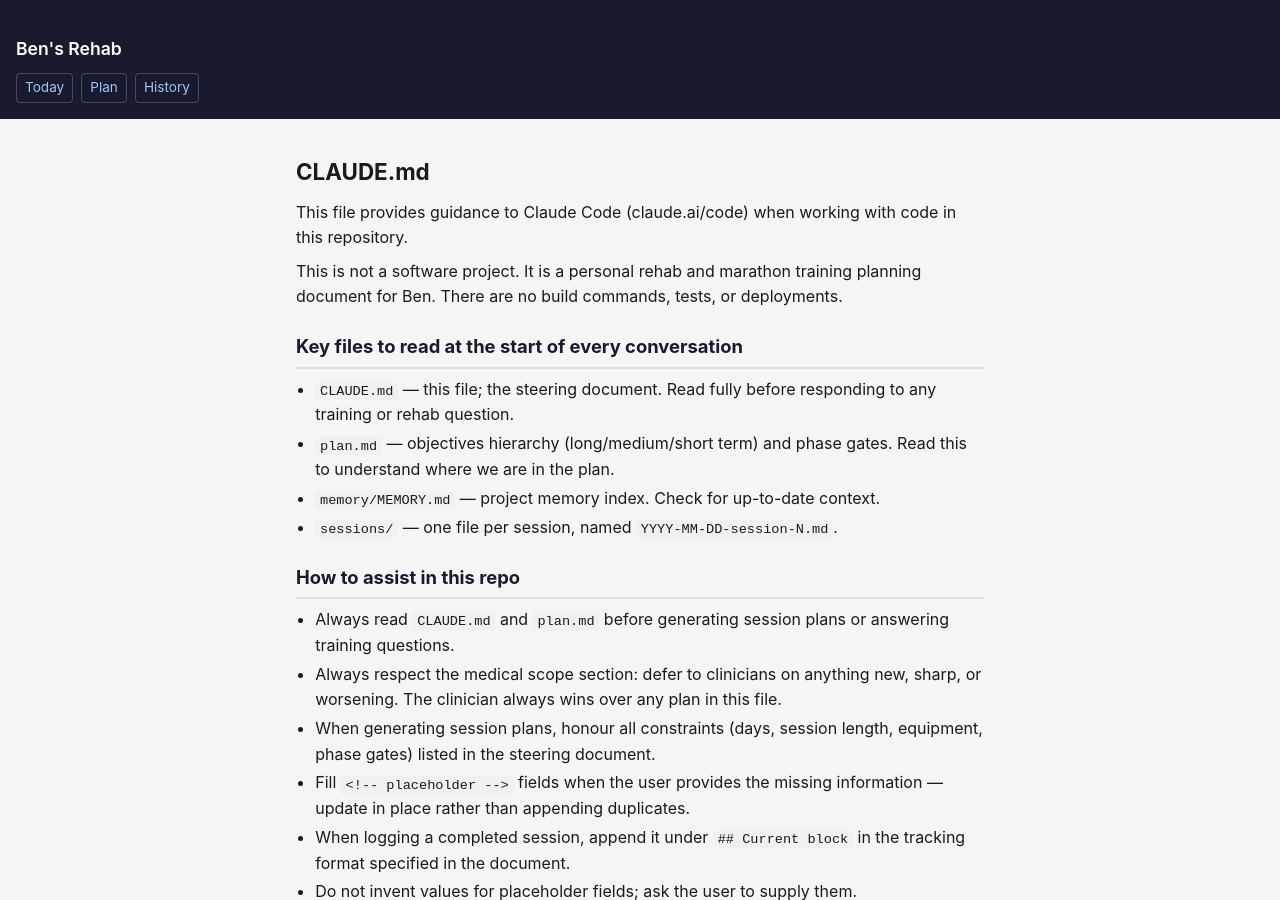
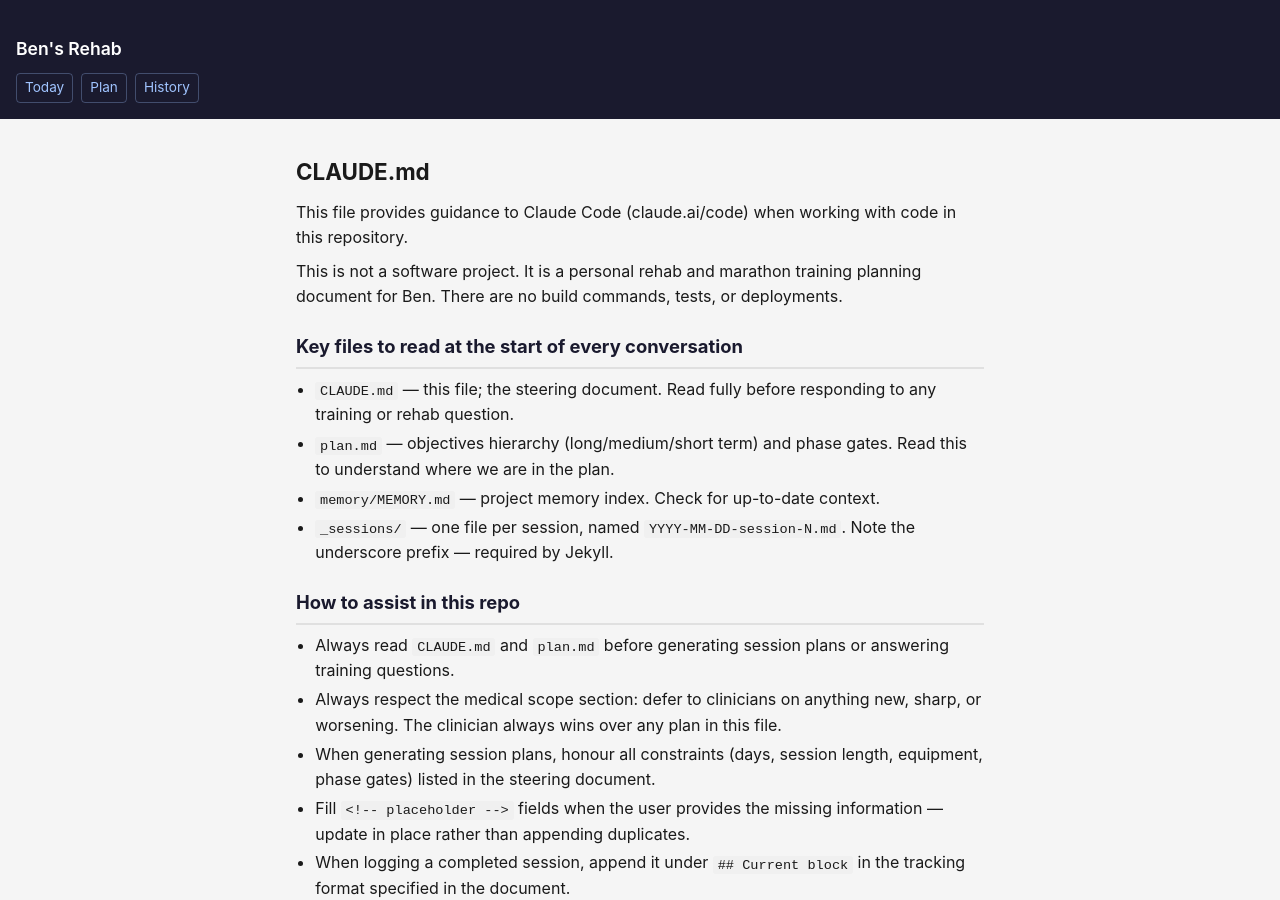
Before and after one commit to oharab/oharab.github.io, a Jekyll site: the page built from CLAUDE.md, in a window 1280 px wide and 900 px high. Built offline with Jekyll 4.4.1, drawn with Linux system fonts in a browser that asks for light colours; our own code applies the rules of GitHub Pages for plain Markdown files.

Commit message:
docs: update session folder path to _sessions/

```diff
--- a/CLAUDE.md
+++ b/CLAUDE.md
@@ -9,7 +9,7 @@ This is not a software project. It is a personal rehab and marathon training pla
 - `CLAUDE.md` — this file; the steering document. Read fully before responding to any training or rehab question.
 - `plan.md` — objectives hierarchy (long/medium/short term) and phase gates. Read this to understand where we are in the plan.
 - `memory/MEMORY.md` — project memory index. Check for up-to-date context.
-- `sessions/` — one file per session, named `YYYY-MM-DD-session-N.md`.
+- `_sessions/` — one file per session, named `YYYY-MM-DD-session-N.md`. Note the underscore prefix — required by Jekyll.
 
 ## How to assist in this repo
 
```
Also changed, not shown: memory/project.md (+1 -1 lines).
